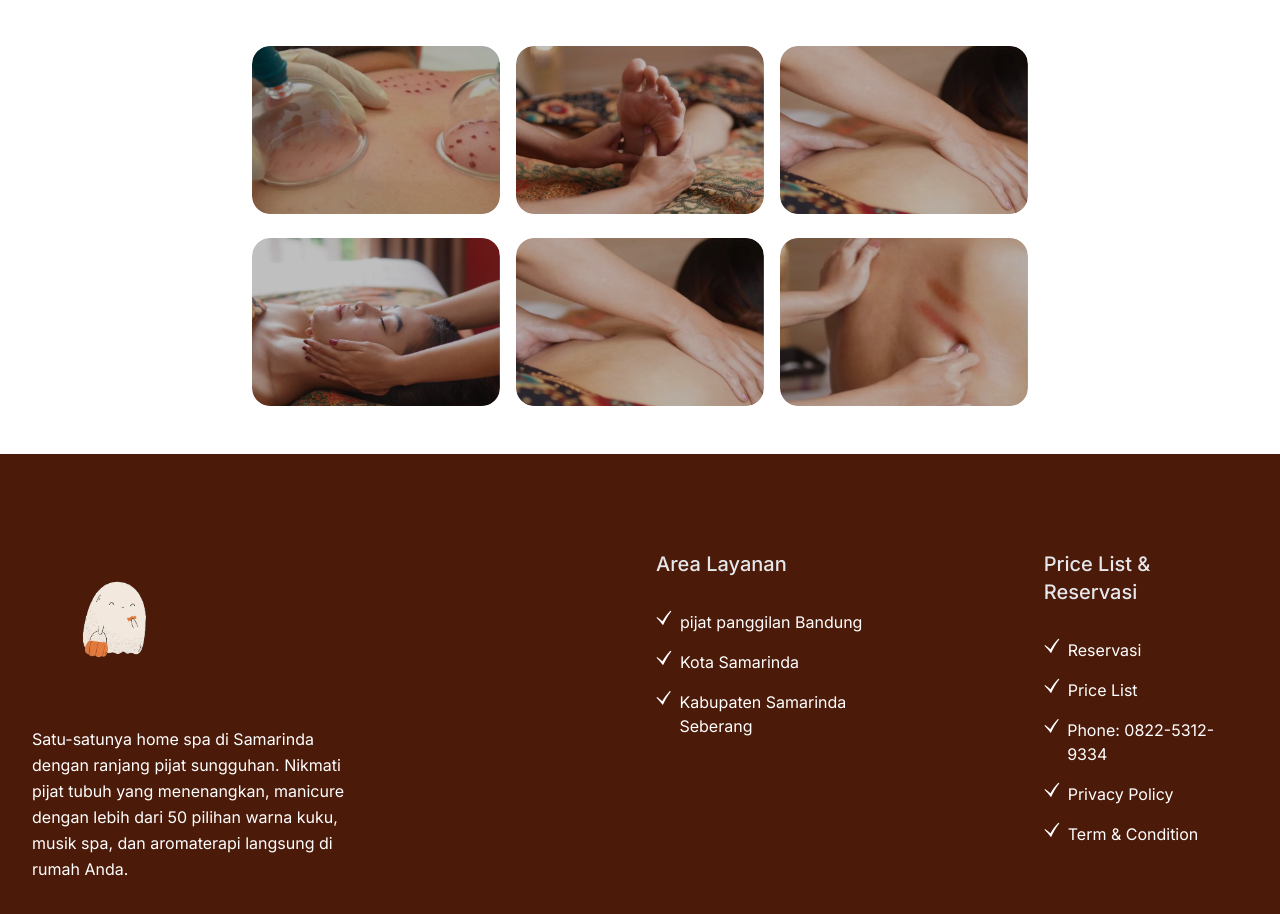
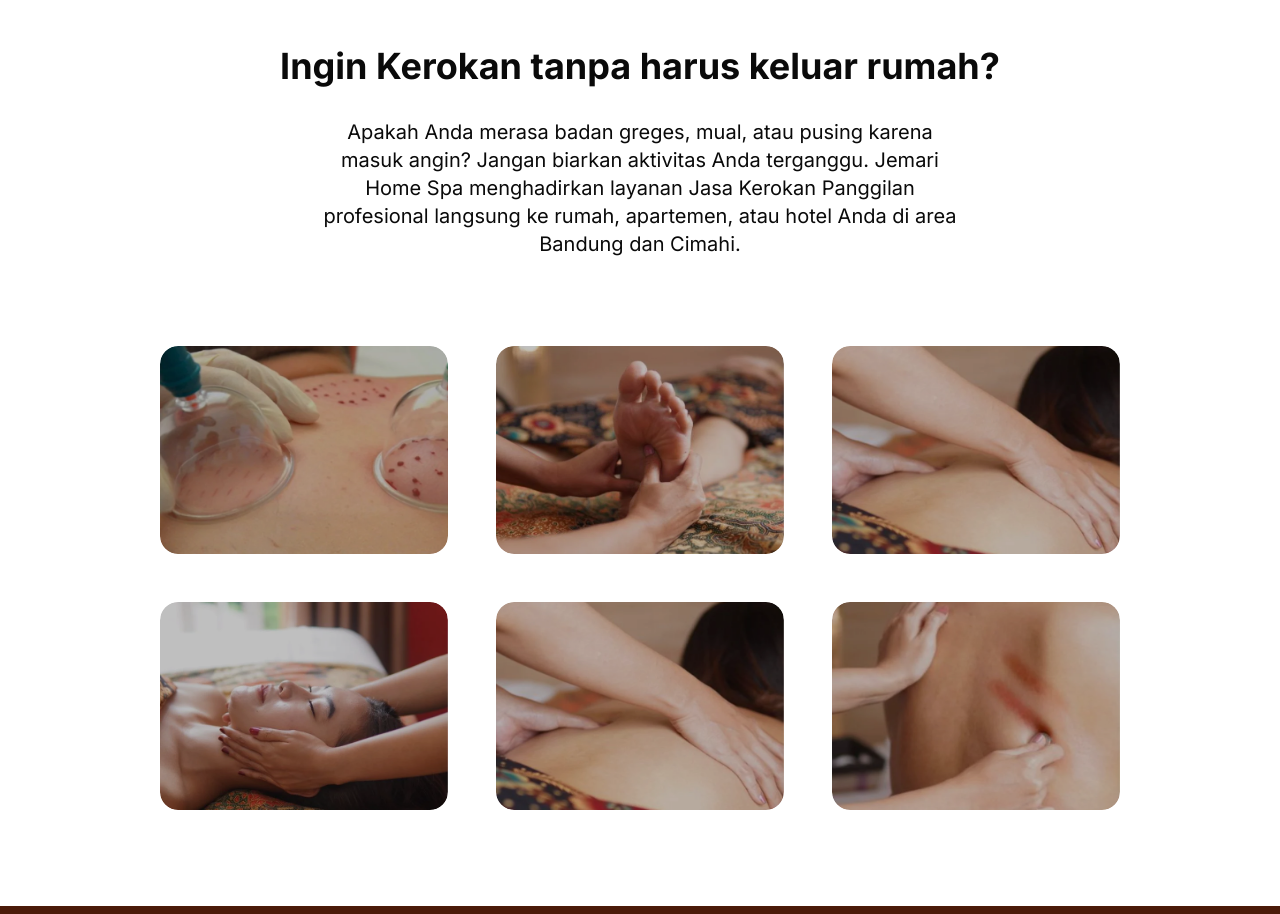
Before and after one commit to Indrawan-maker/hackathon-umkt, a Next.js app: page / in a window 1280 px wide. Shown: the part 868-1782 px from the top of the page. Built offline with nearby package versions, Linux system fonts and the light colour scheme.

Commit message:
add responsive

```diff
--- a/components/atoms/CardSpa/index.tsx
+++ b/components/atoms/CardSpa/index.tsx
@@ -4,14 +4,14 @@ export default function CardSpa({ judulSpa, deskripsiSpa, gambarSpa }: {judulSpa
     return (
         <>
         <div
-        className="w-md md:w-62 group rounded-2xl hover:scale-105 transition-transform duration-300 hover:border-2  hover:border-[#4B1A09] overflow-hidden">
+        className="w-82 md:w-72 group rounded-2xl hover:scale-105 transition-transform duration-300 hover:border-2  hover:border-[#4B1A09] overflow-hidden">
                 <article className="rounded-2xl relative">
-                    <div className="w-md md:w-62 md:h-42 rounded-2xl">
+                    <div className="w-82 h-52 md:w-72 md:h-52 rounded-2xl">
                         <Image src={gambarSpa} alt="home spa"
                             className="w-full h-full rounded-2xl  group-hover:scale-110 transition-transform duration-500 brightness-75"/>
                     </div>
                     <h2 className="block md:hidden text-center mt-6 font-bold tracking-wider">{judulSpa}</h2>
-                    <div className="absolute w-md h-52 md:w-62 md:h-42 rounded-2xl hover:bg-linear-to-t from-[#1b1b1c] via-[#1b1b1c]/70 to-transparent shadow-lg bottom-0 left-0 p-4 text-white translate-y-6 group-hover:opacity-100 opacity-0 group-hover:translate-y-0 ease-in-out transition-all duration-300 cursor-pointer">
+                    <div className="absolute w-82 h-52 md:w-72 md:h-52 rounded-2xl hover:bg-linear-to-t from-[#1b1b1c] via-[#1b1b1c]/70 to-transparent shadow-lg bottom-0 left-0 p-4 text-white translate-y-6 group-hover:opacity-100 opacity-0 group-hover:translate-y-0 ease-in-out transition-all duration-300 cursor-pointer">
                         <h2 className="absolute bottom-16 font-semibold text-sm leading-tight hover:underline whitespace-nowrap mb-1 opacity-0 group-hover:opacity-100 transition-all duration-300">
                             {judulSpa}
                         </h2>
--- a/components/atoms/Footer/index.tsx
+++ b/components/atoms/Footer/index.tsx
@@ -10,7 +10,7 @@ export default function Footer () {
   <div className="mx-auto max-w-7xl px-4 pt-16 pb-6 sm:px-6 lg:px-8 lg:pt-24">
     <div className="grid grid-cols-1 gap-8 lg:grid-cols-2">
       <div>
-        <div className="flex justify-center text-teal-600 sm:justify-start">
+        <div className="flex justify-center sm:justify-start">
             <Image src={logo} width={160} height={100} quality={70}  alt="spa logo" />
         </div>
 
@@ -49,13 +49,13 @@ export default function Footer () {
         </ul>
       </div>
 
-      <div className="grid grid-cols-1 sm:flex sm:gap-32 w-full">
+      <div className="grid grid-cols-1 md:flex md:gap-22 w-full mt-12 md:mt-0">
         <div className="text-center sm:text-left">
           <p className="text-xl font-medium text-gray-200">Area Layanan</p>
 
-          <ul className="mt-8 space-y-4 text-md">
+          <ul className="mt-8 space-y-4 text-md flex flex-col items-start ">
             <li>
-              <a className="text-white flex gap-2 transition hover:text-slate-400" href="#">
+              <a className="text-white flex gap-2 transition hover:text-slate-400 text-left" href="#">
                 <GiCheckMark /> pijat panggilan Bandung
               </a>
             </li>
@@ -75,7 +75,7 @@ export default function Footer () {
           </ul>
         </div>
 
-        <div className="text-center sm:text-left ">
+        <div className="text-center sm:text-left mt-22 md:mt-0">
           <p className="text-xl font-medium text-gray-200">Price List & Reservasi</p>
           <ul className="mt-8 space-y-4 text-md">
             <li>
@@ -91,19 +91,19 @@ export default function Footer () {
             </li>
 
             <li>
-              <a className="text-white flex gap-2 transition hover:text-[#4B1A09]/75" href="#">
+              <a className="text-white flex gap-2 transition hover:text-slate-400" href="#">
                <GiCheckMark />  Phone: 0822-5312-9334
               </a>
             </li>
 
             <li>
-              <a className="text-white flex gap-2 transition hover:text-[#4B1A09]/75" href="#">
+              <a className="text-white flex gap-2 transition hover:text-slate-400" href="#">
                <GiCheckMark />  Privacy Policy
               </a>
             </li>
 
             <li>
-              <a className="text-white flex gap-2 transition hover:text-[#4B1A09]/75" href="#">
+              <a className="text-white flex gap-2 transition hover:text-slate-400" href="#">
                 <GiCheckMark />  Term & Condition
               </a>
             </li>
--- a/components/atoms/Navbar/index.tsx
+++ b/components/atoms/Navbar/index.tsx
@@ -20,7 +20,7 @@ export default function Navbar() {
             <div className="max-w-screen-xl flex flex-wrap items-center justify-between mx-auto p-4 text-[#B7A997]">
                 <Link href="#" className="flex items-center space-x-3 rtl:space-x-reverse">
                     <Image src={logo} width={82} height={62} quality={70} alt="Home Spa Logo" />
-                    <span className="self-center text-xl text-heading font-semibold whitespace-nowrap">Home SPA</span>
+                    <span className="self-center hidden md:block text-xl text-heading font-semibold whitespace-nowrap">Home SPA</span>
                 </Link>
                 <div className="inline-flex md:order-2 space-x-3 md:space-x-0 rtl:space-x-reverse">
                     <button type="button" className="bg-brand hover:bg-brand-strong box-border border border-transparent focus:ring-4 focus:ring-brand-medium shadow-xs font-medium leading-5 rounded-base text-sm px-3 py-2 focus:outline-none">Reservasi Sekarang!</button>
--- a/components/moleculs/SpaCardList/index.tsx
+++ b/components/moleculs/SpaCardList/index.tsx
@@ -4,9 +4,16 @@ import CardSpa from "@/components/atoms/CardSpa"
 export default function CardSpaList() {
 
     return (
+        <section
+        className="mx-auto mt-12 mb-12"
+        id="spaServiceList"
+        >
+            <h2 className="font-bold text-4xl text-center">Ingin Kerokan tanpa harus keluar rumah?</h2>
+            <div className="mt-8 mb-8 max-w-82  md:max-w-160 text-center mx-auto text-xl">
+            <p className="wrap-break-word">Apakah Anda merasa badan greges, mual, atau pusing karena masuk angin? Jangan biarkan aktivitas Anda terganggu. Jemari Home Spa menghadirkan layanan Jasa Kerokan Panggilan profesional langsung ke rumah, apartemen, atau hotel Anda di area Bandung dan Cimahi.</p>
+            </div>
         <div
-        id="spaServiceList"
-        className="grid grid-cols-1 md:grid-cols-3 mx-auto gap-x-4 gap-y-6 mt-12 mb-12">
+        className="md:grid flex flex-col items-center justify-center md:grid-cols-3 gap-x-0 md:gap-x-12 gap-y-12 mt-22 mb-12">
               {
                   serviceSpaData.map((data) => (
                       <CardSpa
@@ -17,5 +24,6 @@ export default function CardSpaList() {
                     ))
             }
                 </div>
+            </section>
     )
 }
```
